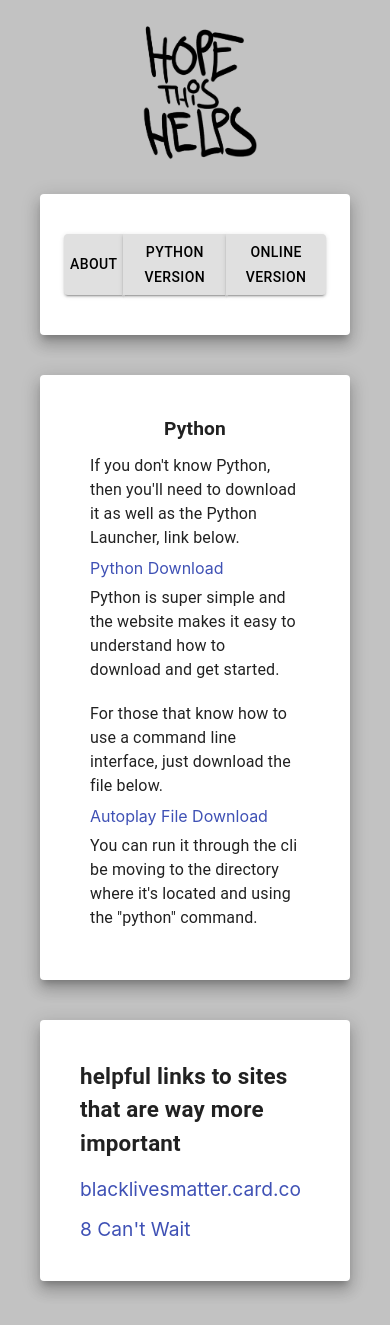
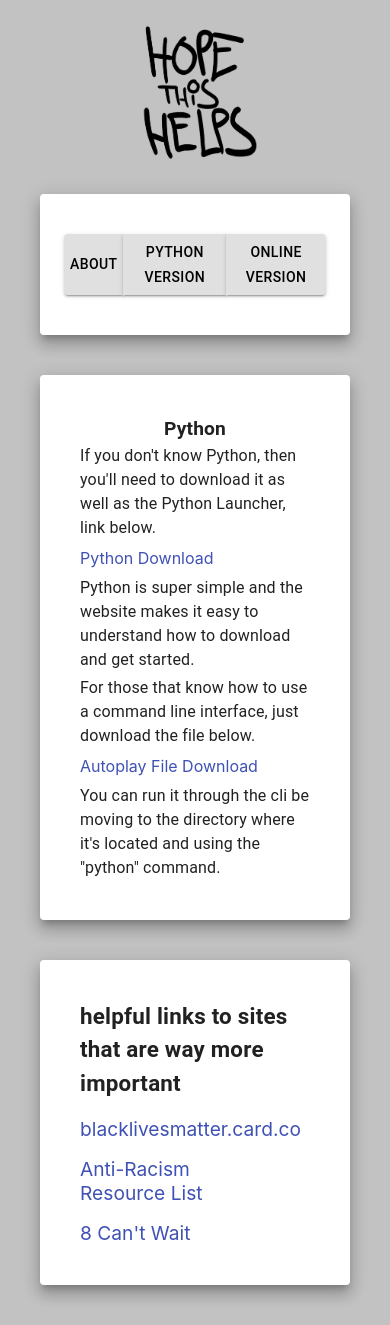
Before and after one commit to jd-andrews/blmautoplay, a React (Create React App) app: page /python in a window 390 px wide. Built offline with nearby package versions, Linux system fonts and the light colour scheme.

Commit message:
fixed python mobile issue

```diff
--- a/src/components/info/index.js
+++ b/src/components/info/index.js
@@ -39,6 +39,15 @@ export default function Info(props) {
       <Grid item xs={8}>
         <Link
           className={classes.links}
+          href="https://docs.google.com/document/u/0/d/1S5uckFHCA_XZkxG0Zg5U4GQGbY_RklZARwu43fqJH0E/mobilebasic"
+          alt="anti-racism resource list"
+        >
+          Anti-Racism Resource List
+        </Link>
+      </Grid>
+      <Grid item xs={8}>
+        <Link
+          className={classes.links}
           href="https://8cantwait.org/"
           alt="8 cant wait"
         >
--- a/src/components/python/index.js
+++ b/src/components/python/index.js
@@ -8,27 +8,6 @@ import PDownload from "./pDownload";
 import File from "./file";
 
 const useStyles = makeStyles((theme) => ({
-  resp: {
-    [theme.breakpoints.down("sm")]: {
-      display: "flex",
-      flexDirection: "column",
-    },
-
-    [theme.breakpoints.up("lg")]: {
-      display: "flex",
-      flexDirection: "row",
-    },
-  },
-  hold: {
-    padding: 10,
-    [theme.breakpoints.down("sm")]: {},
-    [theme.breakpoints.up("md")]: {
-      width: 300,
-    },
-    [theme.breakpoints.up("lg")]: {
-      width: 400,
-    },
-  },
   tite: {
     fontSize: "1.2em",
     fontWeight: "bold",
@@ -43,20 +22,9 @@ export default function Python(props) {
       <Grid item xs={12}>
         <Typography className={classes.tite}> Python</Typography>
       </Grid>
-      <Grid
-        item
-        container
-        xs
-        alignItems="center"
-        justify="center"
-        className={classes.resp}
-      >
-        <Grid className={classes.hold}>
-          <PDownload />
-        </Grid>
-        <Grid className={classes.hold}>
-          <File />
-        </Grid>
+      <Grid item xs={12}>
+        <PDownload />
+        <File />
       </Grid>
     </Grid>
   );
```
